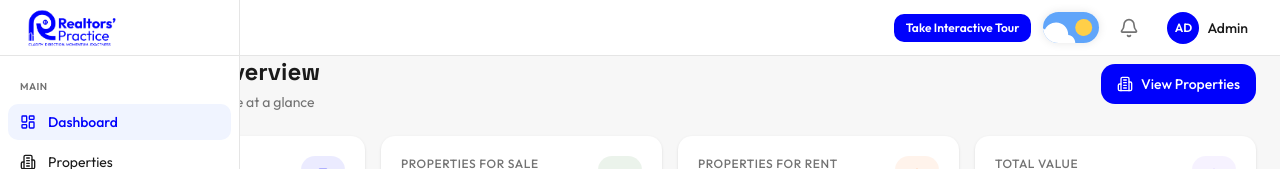
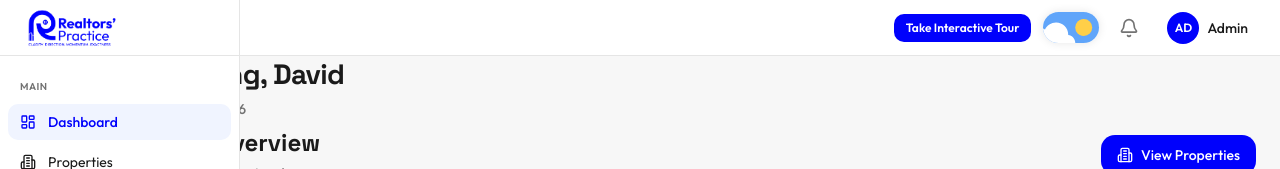
Before and after one commit to Tee-David/realtors-practice, a Next.js app in the folder frontend/: page / in a window 1280 px wide. Shown: the top 169 px of the page. Built offline with nearby package versions, Linux system fonts and the light colour scheme; no server answers.

Commit message:
feat(ui): add dashboard time-based greeting and login success toast

```diff
--- a/frontend/app/(auth)/login/page.tsx
+++ b/frontend/app/(auth)/login/page.tsx
@@ -6,6 +6,7 @@ import { useRouter } from "next/navigation";
 import Image from "next/image";
 import Link from "next/link";
 import { Eye, EyeOff, ArrowRight, Loader2 } from "lucide-react";
+import { toast } from "sonner";
 
 export default function LoginPage() {
   const router = useRouter();
@@ -31,7 +32,11 @@ export default function LoginPage() {
       return;
     }
 
-    router.push("/");
+    toast.success("Login successful! Redirecting...");
+
+    setTimeout(() => {
+      router.push("/");
+    }, 1000);
   }
 
   return (
--- a/frontend/app/(dashboard)/page.tsx
+++ b/frontend/app/(dashboard)/page.tsx
@@ -664,8 +664,28 @@ export default function DashboardPage() {
   const rentValue = rentProperties.reduce((sum, p) => sum + (p.price || 0), 0);
   const totalValue = saleValue + rentValue;
 
+  // Greeter logic
+  const hour = new Date().getHours();
+  const greeting = hour < 12 ? "Good Morning" : hour < 18 ? "Good Afternoon" : "Good Evening";
+  const dateOptions: Intl.DateTimeFormatOptions = { weekday: 'long', year: 'numeric', month: 'long', day: 'numeric' };
+  const formattedDate = new Date().toLocaleDateString('en-US', dateOptions);
+
   return (
     <div className="space-y-6">
+      {/* Greeter Section */}
+      <div className="flex flex-col gap-1.5 mb-2">
+        <h1
+          className="font-display text-2xl sm:text-[28px] font-bold tracking-tight"
+          style={{ color: "var(--foreground)" }}
+        >
+          {greeting}, David
+        </h1>
+        <div className="flex items-center gap-1.5 text-sm" style={{ color: "var(--muted-foreground)" }}>
+          <Calendar size={15} />
+          <p className="font-medium">{formattedDate}</p>
+        </div>
+      </div>
+
       {/* Header */}
       <div className="flex items-center justify-between flex-wrap gap-4">
         <div>
```
